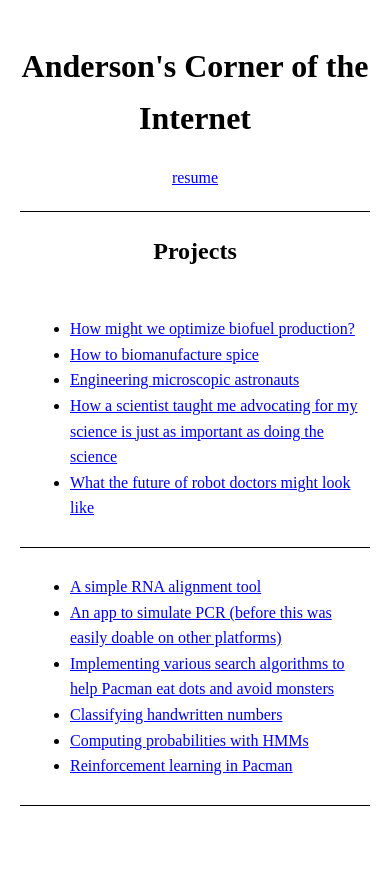
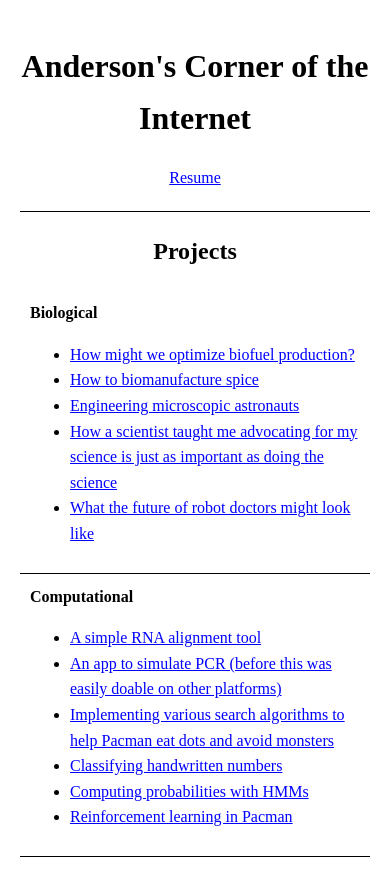
Before and after one commit to anderson-lee/anderson-lee.github.io, a Jekyll site: the page built from index.md, in a window 390 px wide. Shown: the top 896 px of the page. Built offline with Jekyll 4.4.1, drawn with Linux system fonts in a browser that asks for light colours.

Commit message:
retaining headings

```diff
--- a/_layouts/default.html
+++ b/_layouts/default.html
@@ -67,11 +67,9 @@
         display: block;
       }
 
-      /* Hide the headers because the columns will be stacked */
-      thead tr {
-        position: absolute;
-        top: -9999px;
-        left: -9999px;
+      /* Hide the main headers because we'll add new ones to each cell */
+      thead {
+        display: none;
       }
 
       /* Each cell (td) now gets a border and spacing */
@@ -84,6 +82,14 @@
       td:first-of-type {
         margin-top: 20px;
       }
+
+      /* Display the labels for each column using a pseudo-element */
+      td::before {
+        content: attr(data-label);
+        display: block;
+        font-weight: bold;
+        margin-bottom: 5px;
+      }
     }
   </style>
 
@@ -95,7 +101,7 @@
 
   <!-- A section for a resume link -->
   <p class="center-text">
-    <a href="URL_TO_YOUR_RESUME" target="_blank">resume</a>
+    <a href="https://drive.google.com/file/d/1c69XUYeen4XCQla1lCIbXlws2AjbCWPV/view?usp=drive_link" target="_blank">Resume</a>
   </p>
 
   <!-- A horizontal rule for a classic look -->
@@ -114,7 +120,7 @@
     </thead>
     <tbody>
       <tr>
-        <td>
+        <td data-label="Biological">
           <ul>
             <li><a href="https://drive.google.com/file/d/1RhvYNC1oxPhMDBJcbEy9C4eunSza_yBQ/view?usp=sharing">How might we optimize biofuel production?</a></li>
             <li><a href="https://drive.google.com/file/d/1RSrxm6WzbcEI9aJpZ-SIztZpyMWvC6t9/view?usp=sharing">How to biomanufacture spice</a></li>
@@ -123,7 +129,7 @@
             <li><a href="https://drive.google.com/file/d/1lMIMfa1rC96LFNZCyq-UJKCTjILDMajA/view?usp=sharing">What the future of robot doctors might look like</a></li>
           </ul>
         </td>
-        <td>
+        <td data-label="Computational">
           <ul>
             <li><a href="https://github.com/eliottpark/seq_alignment">A simple RNA alignment tool</a></li>
             <li><a href="https://github.com/anderson-lee/pcrsimulator">An app to simulate PCR (before this was easily doable on other platforms)</a></li>
```
